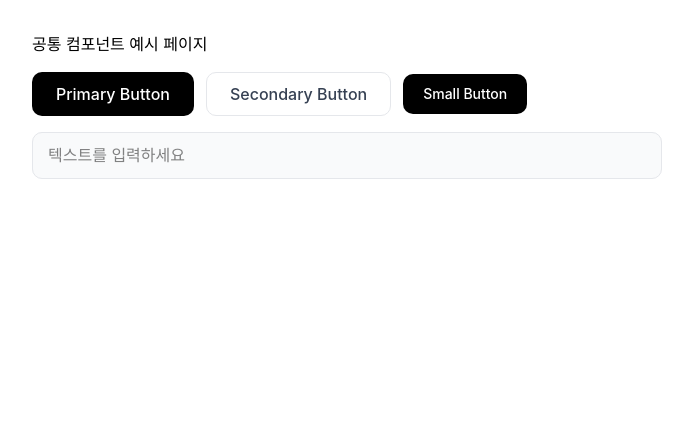
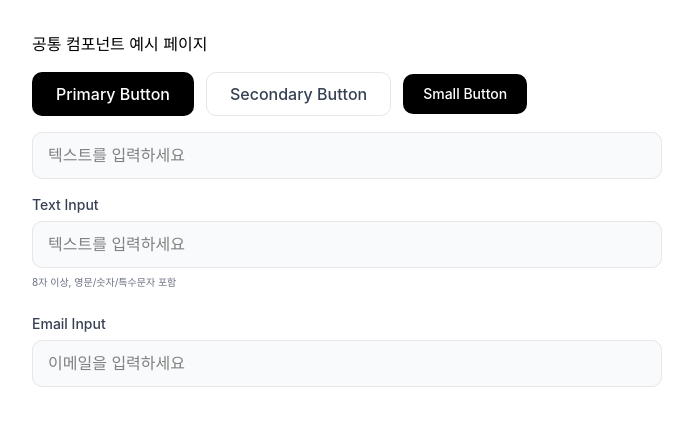
Before and after one commit to Leets-Official/8th-FE-Zero100, a React (Vite) app: page /dashboard in a window 1280 px wide. Shown: the top 426 px of the page, without its empty margins (0-693 px from the left). Built offline with nearby package versions, Linux system fonts and the light colour scheme.

Commit message:
feat: 대시보드 공통 Textarea 컴포넌트 구현

```diff
--- /dev/null
+++ b/src/components/dashboard/Textarea.jsx
@@ -0,0 +1,36 @@
+import { useId } from 'react';
+import TextInput from './TextInput';
+
+function Textarea(props) {
+  const { label, helperText, error, ...inputProps } = props;
+  const id = useId();
+  const messageId = `${id}-message`;
+  const hasMessage = Boolean(error || helperText);
+
+  return (
+    <div className="flex w-full flex-col gap-1.5">
+      <label htmlFor={id} className="text-sm leading-5 font-medium text-gray-700">
+        {label}
+      </label>
+      <TextInput
+        id={id}
+        aria-invalid={error ? true : undefined}
+        aria-describedby={hasMessage ? messageId : undefined}
+        {...inputProps}
+      />
+      {error ? (
+        <p id={messageId} role="alert" className="text-xs leading-5 text-red-500">
+          {error}
+        </p>
+      ) : (
+        helperText && (
+          <p id={messageId} className="text-[10px] leading-4 text-gray-500">
+            {helperText}
+          </p>
+        )
+      )}
+    </div>
+  );
+}
+
+export default Textarea;
--- a/src/pages/dashboard/DashboardPage.jsx
+++ b/src/pages/dashboard/DashboardPage.jsx
@@ -1,7 +1,15 @@
+import { useState } from 'react';
 import Button from '../../components/dashboard/Button';
 import TextInput from '../../components/dashboard/TextInput';
+import Textarea from '../../components/dashboard/Textarea';
+
+const EMAIL_PATTERN = /^[^\s@]+@[^\s@]+\.[^\s@]+$/;
 
 function DashboardPage() {
+  const [email, setEmail] = useState('');
+  const emailError =
+    email !== '' && !EMAIL_PATTERN.test(email) ? '올바른 이메일 형식을 입력하세요' : '';
+
   return (
     <div className="flex flex-col gap-4 p-8">
       <h1>공통 컴포넌트 예시 페이지</h1>
@@ -14,6 +22,22 @@ function DashboardPage() {
       <section className="w-[630px]">
         <TextInput placeholder="텍스트를 입력하세요" />
       </section>
+
+      <section className="flex w-[630px] flex-col gap-6">
+        <Textarea
+          label="Text Input"
+          placeholder="텍스트를 입력하세요"
+          helperText="8자 이상, 영문/숫자/특수문자 포함"
+        />
+        <Textarea
+          label="Email Input"
+          type="email"
+          placeholder="이메일을 입력하세요"
+          value={email}
+          onChange={(event) => setEmail(event.target.value)}
+          error={emailError}
+        />
+      </section>
     </div>
   );
 }
```
